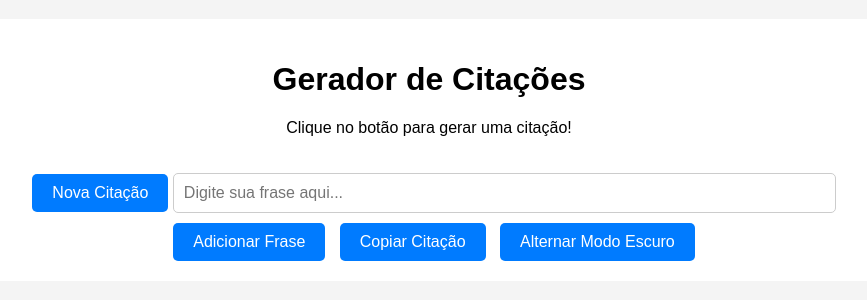
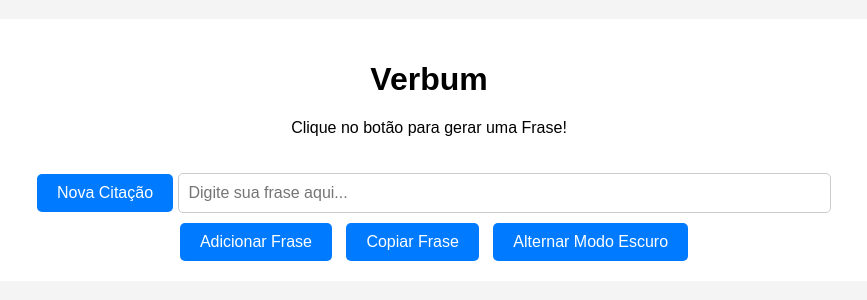
Before and after one commit to VantariSystems/verbum, a plain HTML site: page index.html in a window 1280 px wide. Shown: the part 258-558 px from the top of the page, without its empty margins (211-1078 px from the left). Drawn offline with Linux system fonts and the light colour scheme.

Commit message:
Update index.html

```diff
--- a/index.html
+++ b/index.html
@@ -3,13 +3,13 @@
 <head>
     <meta charset="UTF-8">
     <meta name="viewport" content="width=device-width, initial-scale=1.0">
-    <title>Gerador de Citações</title>
+    <title>Verbum</title>
     <link rel="stylesheet" href="style.css"> <!-- Vincula o arquivo style.css -->
 </head>
 <body>
     <div class="container">
-        <h1>Gerador de Citações</h1>
-        <p id="quote">Clique no botão para gerar uma citação!</p>
+        <h1>Verbum</h1>
+        <p id="quote">Clique no botão para gerar uma Frase!</p>
         <button onclick="generateQuote()">Nova Citação</button>
 
         <!-- Campo de entrada e botão para adicionar citações -->
@@ -17,8 +17,8 @@
         <button onclick="addCustomQuote()">Adicionar Frase</button>
 
         <!-- Botão para copiar a citação -->
-        <button onclick="copyQuote()">Copiar Citação</button>
-        <p id="copy-message" style="color: green; display: none;">Citação copiada!</p>
+        <button onclick="copyQuote()">Copiar Frase</button>
+        <p id="copy-message" style="color: green; display: none;">Frase copiada!</p>
 
         <!-- Botão para alternar o modo escuro -->
         <button onclick="toggleDarkMode()">Alternar Modo Escuro</button>
```
